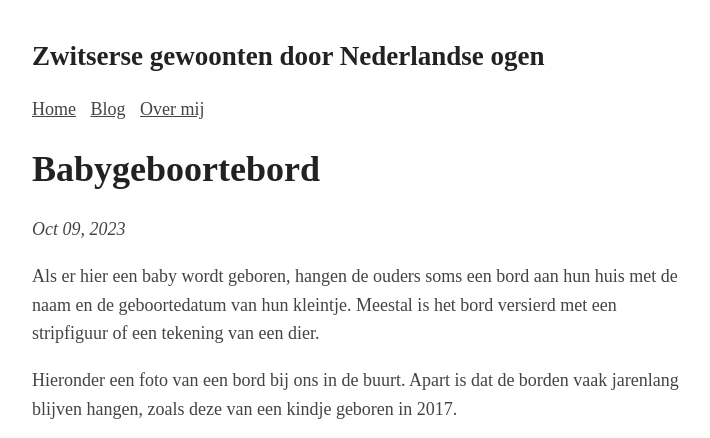
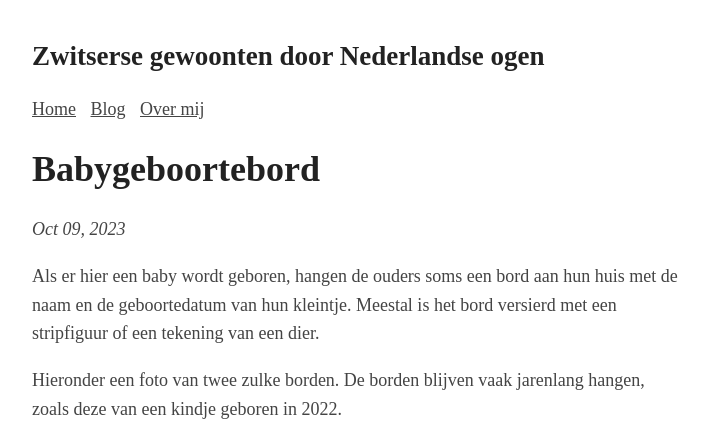
Before and after one commit to Roald87/roaldin.ch, a Jekyll site: the page built from _posts/2023-10-09-babygeboortebord.md, in a window 1280 px wide, cut to the strip 0-438 px from the top of the page. Shown: the whole strip, without its empty margins (283-993 px from the left). Built offline with Jekyll 4.4.1, drawn with Linux system fonts in a browser that asks for light colours.

Commit message:
Add images (#238)
* update foto babygeboortebordjes

* add image schmutzli

* Spellcheck by ChatGPT

---------

Co-authored-by: Roald87 <20192767+Roald87@users.noreply.github.com>

```diff
--- a/_posts/2023-10-09-babygeboortebord.md
+++ b/_posts/2023-10-09-babygeboortebord.md
@@ -1,11 +1,11 @@
 ---
 layout: post
 title: Babygeboortebord
-image: generated/babygeboortebord-1-500-f952af2b2.webp
+image: generated/babygeboortebord-1-500-51175c8f3.webp
 ---
 
 Als er hier een baby wordt geboren, hangen de ouders soms een bord aan hun huis met de naam en de geboortedatum van hun kleintje. Meestal is het bord versierd met een stripfiguur of een tekening van een dier.
 
-Hieronder een foto van een bord bij ons in de buurt. Apart is dat de borden vaak jarenlang blijven hangen, zoals deze van een kindje geboren in 2017.
+Hieronder een foto van twee zulke borden. De borden blijven vaak jarenlang hangen, zoals deze van een kindje geboren in 2022.
 
-{% picture babygeboortebord-1.jpg --alt Een grijs huis met een groot raam aan de zijkant. Op de muur naast het raam is een afbeelding van een hond geschilderd. Op de achtergrond zijn kale bomen en een ander gebouw zichtbaar tegen een blauwe lucht. %}
+{% picture babygeboortebord-1.jpg --alt Twee babygeboortebordjes opgehangen aan een grijs balkon. De namen en precieze geboortedatum zijn geanonimiseerd, alleen de eerste letter van de naam en het geboortejaar zijn zichtbaar. Het linker bord is van een kindje S. dat in 2022 is geboren. Het stripfiguur op het bord is van een blond jongetje met een groene pet op een scooter. Het rechter bord is van B. die in 2024 is geboren. Boven de naam staat een grote cartooneske egel. %}
```
Also changed, not shown: _posts/2025-11-14-schmutzli.md (+5 -2 lines), assets/babygeboortebord-1.jpg, assets/schmutzli-1.jpg (added).
